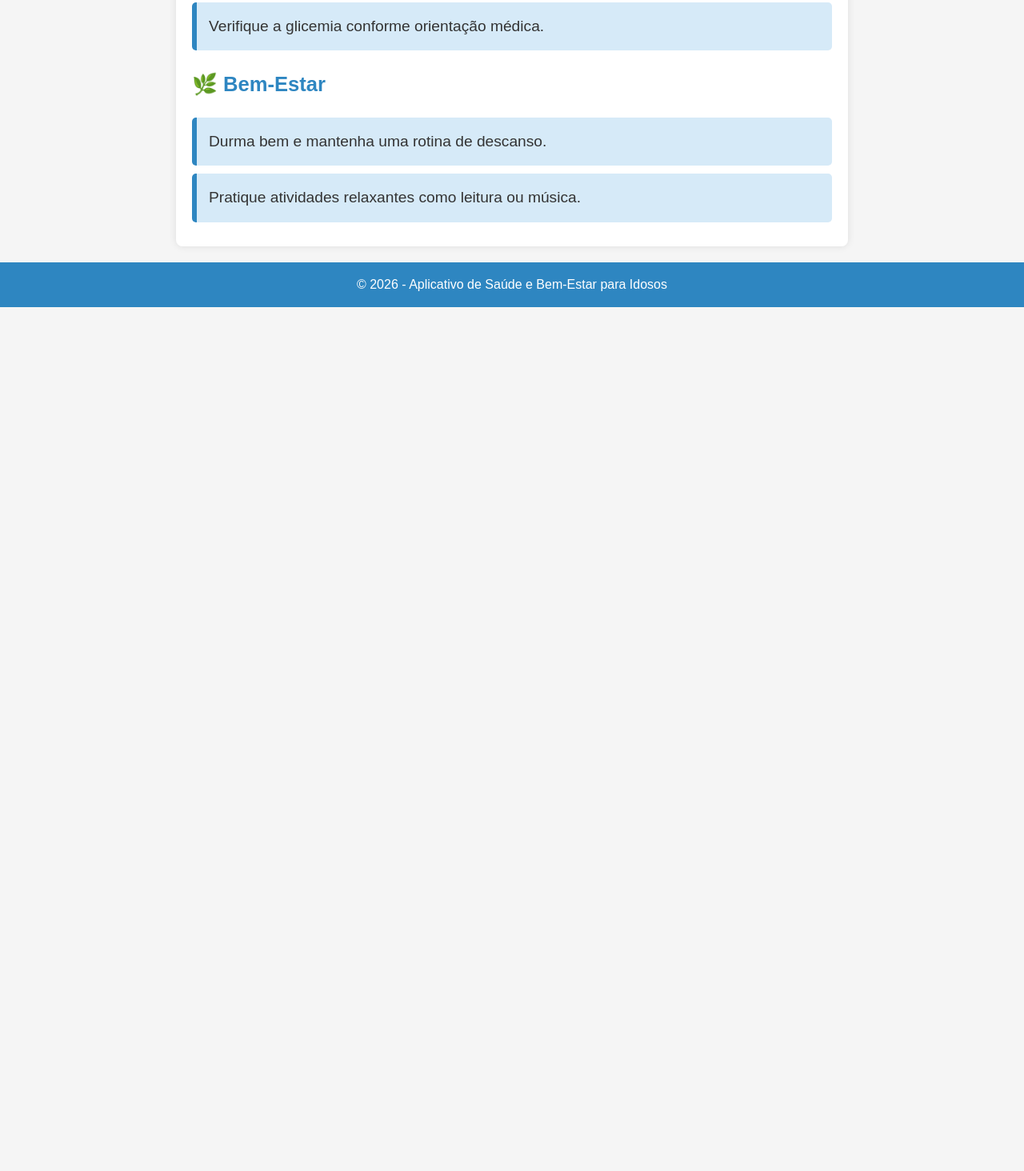
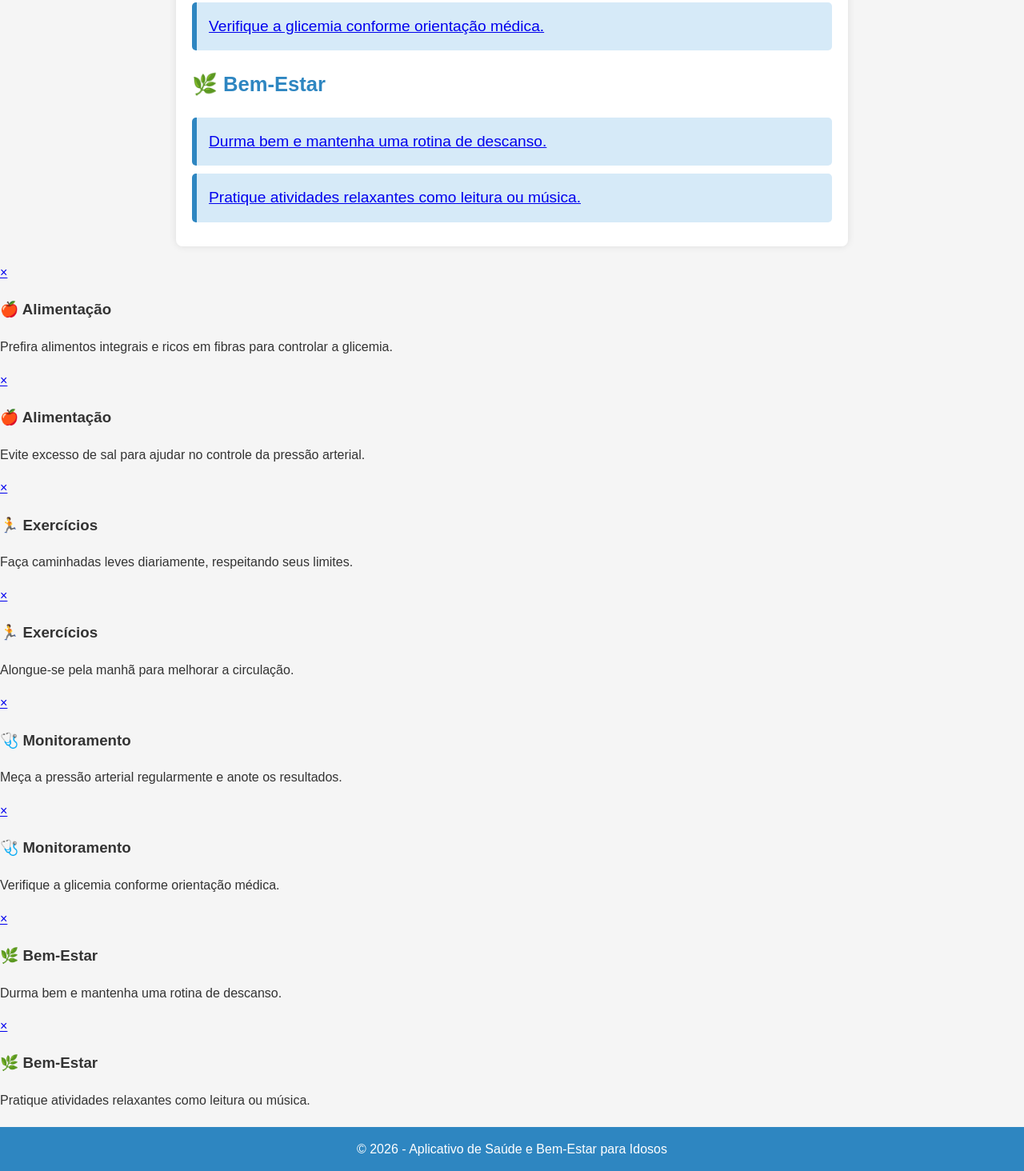
Before and after one commit to millenaoliveird/alura-ux-acessibilidade-Millena-D, a plain HTML site: page index.html in a window 1280 px wide. Shown: the part 792-2256 px from the top of the page at 80% size. Before the commit the page ends 1176 px from the top, so only its background shows below. Drawn offline with Linux system fonts and the light colour scheme.

Commit message:
Update index.html

```diff
--- a/index.html
+++ b/index.html
@@ -2,6 +2,7 @@
 <html lang="pt-BR">
 <head>
   <meta charset="UTF-8">
+  <meta name="viewport" content="width=device-width, initial-scale=1.0">
   <title>Saúde e Bem-Estar</title>
   <link rel="stylesheet" href="style.css">
 </head>
@@ -18,30 +19,115 @@
   </nav>
 
   <main class="container">
+    <!-- ALIMENTAÇÃO -->
     <section id="alimentacao">
       <h2>🍎 Alimentação</h2>
+      <a href="#modal-dica-1" class="tip-card">
         <div class="tip">Prefira alimentos integrais e ricos em fibras para controlar a glicemia.</div>
+      </a>
+      <a href="#modal-dica-2" class="tip-card">
         <div class="tip">Evite excesso de sal para ajudar no controle da pressão arterial.</div>
+      </a>
     </section>
 
+    <!-- EXERCÍCIOS -->
     <section id="exercicios">
       <h2>🏃 Exercícios</h2>
+      <a href="#modal-dica-3" class="tip-card">
         <div class="tip">Faça caminhadas leves diariamente, respeitando seus limites.</div>
+      </a>
+      <a href="#modal-dica-4" class="tip-card">
         <div class="tip">Alongue-se pela manhã para melhorar a circulação.</div>
+      </a>
     </section>
 
+    <!-- MONITORAMENTO -->
     <section id="monitoramento">
       <h2>🩺 Monitoramento</h2>
+      <a href="#modal-dica-5" class="tip-card">
         <div class="tip">Meça a pressão arterial regularmente e anote os resultados.</div>
+      </a>
+      <a href="#modal-dica-6" class="tip-card">
         <div class="tip">Verifique a glicemia conforme orientação médica.</div>
+      </a>
     </section>
 
+    <!-- BEM-ESTAR -->
     <section id="bemestar">
       <h2>🌿 Bem-Estar</h2>
+      <a href="#modal-dica-7" class="tip-card">
         <div class="tip">Durma bem e mantenha uma rotina de descanso.</div>
+      </a>
+      <a href="#modal-dica-8" class="tip-card">
         <div class="tip">Pratique atividades relaxantes como leitura ou música.</div>
+      </a>
     </section>
   </main>
+
+  <!-- MODAIS DE DESTAQUE -->
+  <div id="modal-dica-1" class="modal-overlay">
+    <div class="modal-content">
+      <a href="#" class="modal-close">&times;</a>
+      <h3>🍎 Alimentação</h3>
+      <p>Prefira alimentos integrais e ricos em fibras para controlar a glicemia.</p>
+    </div>
+  </div>
+
+  <div id="modal-dica-2" class="modal-overlay">
+    <div class="modal-content">
+      <a href="#" class="modal-close">&times;</a>
+      <h3>🍎 Alimentação</h3>
+      <p>Evite excesso de sal para ajudar no controle da pressão arterial.</p>
+    </div>
+  </div>
+
+  <div id="modal-dica-3" class="modal-overlay">
+    <div class="modal-content">
+      <a href="#" class="modal-close">&times;</a>
+      <h3>🏃 Exercícios</h3>
+      <p>Faça caminhadas leves diariamente, respeitando seus limites.</p>
+    </div>
+  </div>
+
+  <div id="modal-dica-4" class="modal-overlay">
+    <div class="modal-content">
+      <a href="#" class="modal-close">&times;</a>
+      <h3>🏃 Exercícios</h3>
+      <p>Alongue-se pela manhã para melhorar a circulação.</p>
+    </div>
+  </div>
+
+  <div id="modal-dica-5" class="modal-overlay">
+    <div class="modal-content">
+      <a href="#" class="modal-close">&times;</a>
+      <h3>🩺 Monitoramento</h3>
+      <p>Meça a pressão arterial regularmente e anote os resultados.</p>
+    </div>
+  </div>
+
+  <div id="modal-dica-6" class="modal-overlay">
+    <div class="modal-content">
+      <a href="#" class="modal-close">&times;</a>
+      <h3>🩺 Monitoramento</h3>
+      <p>Verifique a glicemia conforme orientação médica.</p>
+    </div>
+  </div>
+
+  <div id="modal-dica-7" class="modal-overlay">
+    <div class="modal-content">
+      <a href="#" class="modal-close">&times;</a>
+      <h3>🌿 Bem-Estar</h3>
+      <p>Durma bem e mantenha uma rotina de descanso.</p>
+    </div>
+  </div>
+
+  <div id="modal-dica-8" class="modal-overlay">
+    <div class="modal-content">
+      <a href="#" class="modal-close">&times;</a>
+      <h3>🌿 Bem-Estar</h3>
+      <p>Pratique atividades relaxantes como leitura ou música.</p>
+    </div>
+  </div>
 
   <footer>
     © 2026 - Aplicativo de Saúde e Bem-Estar para Idosos
```
Lines whose indentation alone changed are shown as unchanged.
